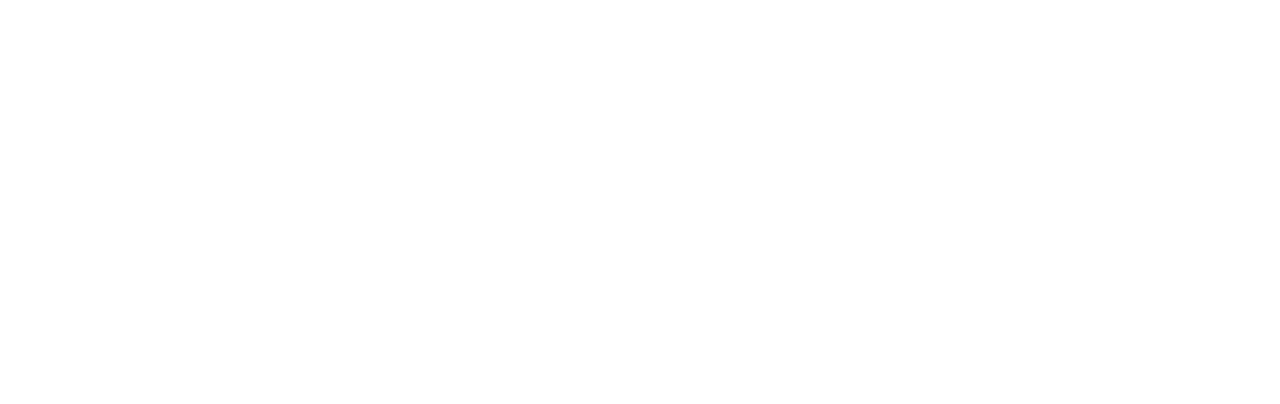
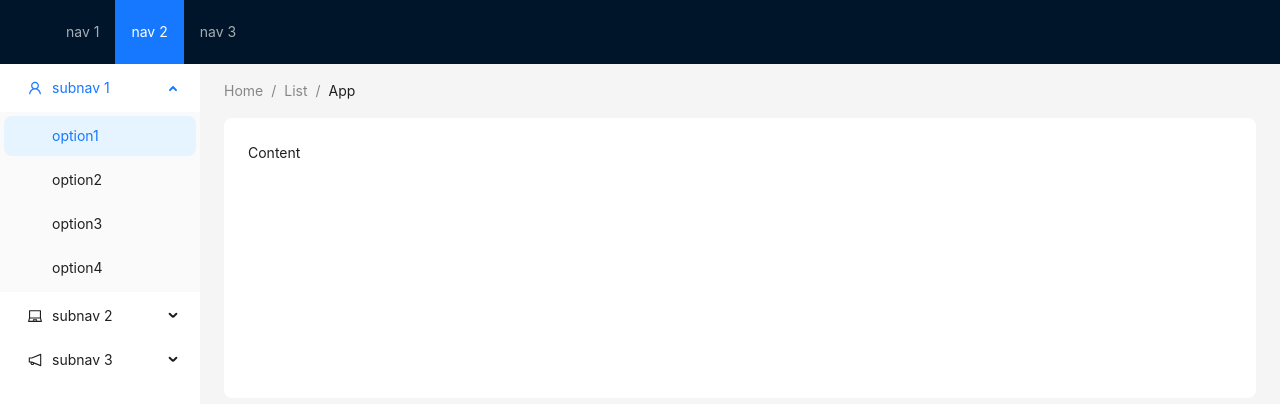
Before and after one commit to Nguyen-Van-Vinh-2002/Du-An-Tot-Nghiep, a React (Create React App) app: page /admin in a window 1280 px wide. Before the commit this address had no page. Shown: the top 404 px of the page. Built offline with nearby package versions, Linux system fonts and the light colour scheme.

Commit message:
Update UI Admin

```diff
--- /dev/null
+++ b/src/AdminPage/Admin/Admin.tsx
@@ -0,0 +1,83 @@
+import React from 'react';
+import { LaptopOutlined, NotificationOutlined, UserOutlined } from '@ant-design/icons';
+import type { MenuProps } from 'antd';
+import { Breadcrumb, Layout, Menu, theme } from 'antd';
+
+const { Header, Content, Sider } = Layout;
+
+const items1: MenuProps['items'] = ['1', '2', '3'].map((key) => ({
+  key,
+  label: `nav ${key}`,
+}));
+
+const items2: MenuProps['items'] = [UserOutlined, LaptopOutlined, NotificationOutlined].map(
+  (icon, index) => {
+    const key = String(index + 1);
+
+    return {
+      key: `sub${key}`,
+      icon: React.createElement(icon),
+      label: `subnav ${key}`,
+
+      children: new Array(4).fill(null).map((_, j) => {
+        const subKey = index * 4 + j + 1;
+        return {
+          key: subKey,
+          label: `option${subKey}`,
+        };
+      }),
+    };
+  },
+);
+
+const Admin: React.FC = () => {
+  const {
+    token: { colorBgContainer, borderRadiusLG },
+  } = theme.useToken();
+
+  return (
+    <Layout>
+      <Header style={{ display: 'flex', alignItems: 'center' }}>
+        <div className="demo-logo" />
+        <Menu
+          theme="dark"
+          mode="horizontal"
+          defaultSelectedKeys={['2']}
+          items={items1}
+          style={{ flex: 1, minWidth: 0 }}
+        />
+      </Header>
+      <Layout>
+        <Sider width={200} style={{ background: colorBgContainer }}>
+          <Menu
+            mode="inline"
+            defaultSelectedKeys={['1']}
+            defaultOpenKeys={['sub1']}
+            style={{ height: '100%', borderRight: 0 }}
+            items={items2}
+          />
+        </Sider>
+        <Layout style={{ padding: '0 24px 24px' }}>
+          <Breadcrumb style={{ margin: '16px 0' }}>
+            <Breadcrumb.Item>Home</Breadcrumb.Item>
+            <Breadcrumb.Item>List</Breadcrumb.Item>
+            <Breadcrumb.Item>App</Breadcrumb.Item>
+          </Breadcrumb>
+          <Content
+            style={{
+              padding: 24,
+              margin: 0,
+              minHeight: 280,
+              background: colorBgContainer,
+              borderRadius: borderRadiusLG,
+            }}
+          >
+            Content
+          </Content>
+        </Layout>
+      </Layout>
+    </Layout>
+  );
+};
+
+export default Admin;
--- a/src/App.js
+++ b/src/App.js
@@ -9,6 +9,7 @@
 import HstoryPage from './Pages/HstoryPage/HstoryPage';
 import CartPage from './Pages/CartPage/CartPage';
 import ScreenPage from './Pages/ScreenPage/ScreenPage';
+import Admin from './AdminPage/Admin/Admin.tsx';
 
 
 const App = () => {
@@ -24,6 +25,7 @@
           <Route path="/purchase-history" element={<HstoryPage/>}/>
           <Route path="/cart" element={<CartPage/>}/>
           <Route path="/screen" element={<ScreenPage/>}/>
+          <Route path="/admin" element={<Admin/>}/>
         </Routes>
       </Router>
     </div>
```
